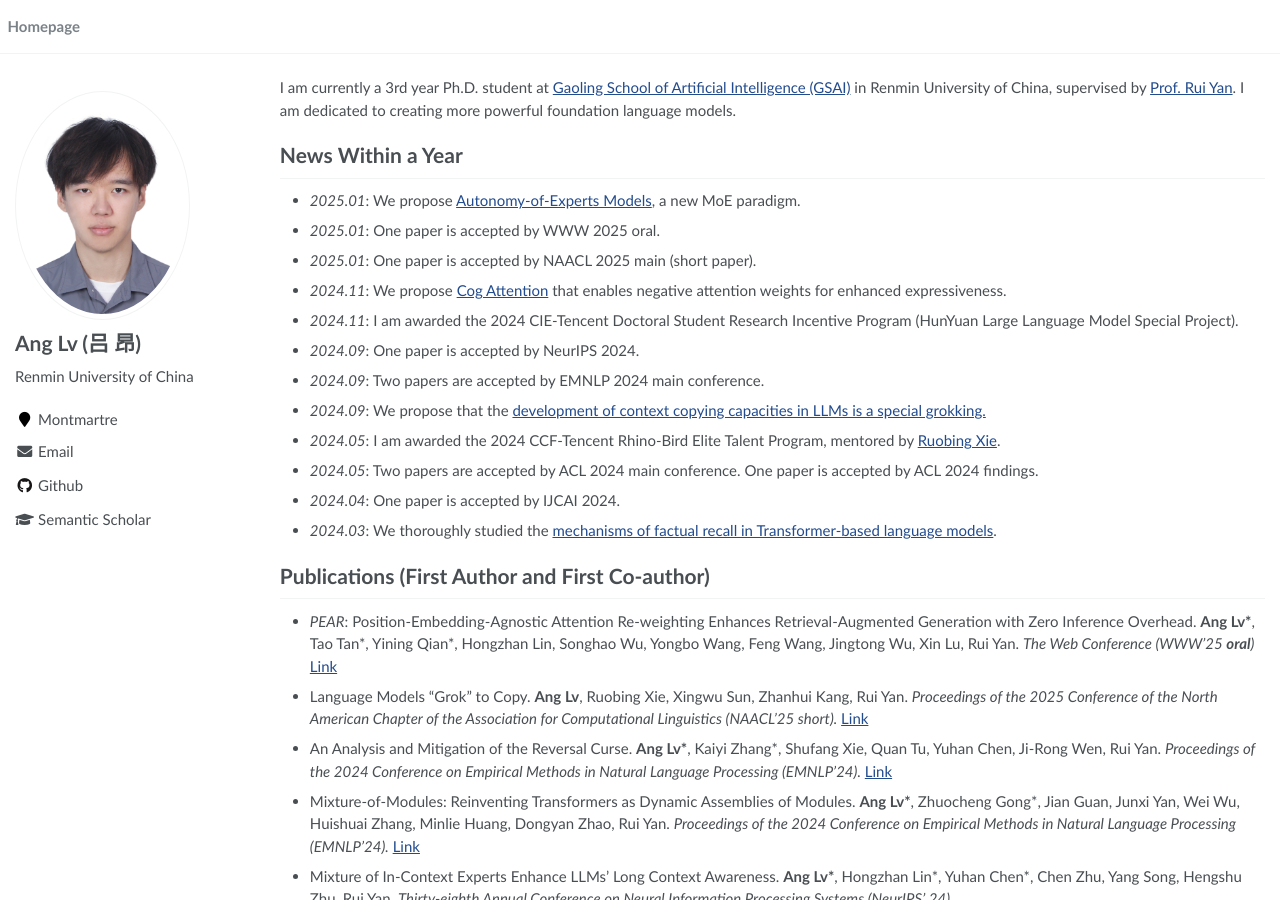
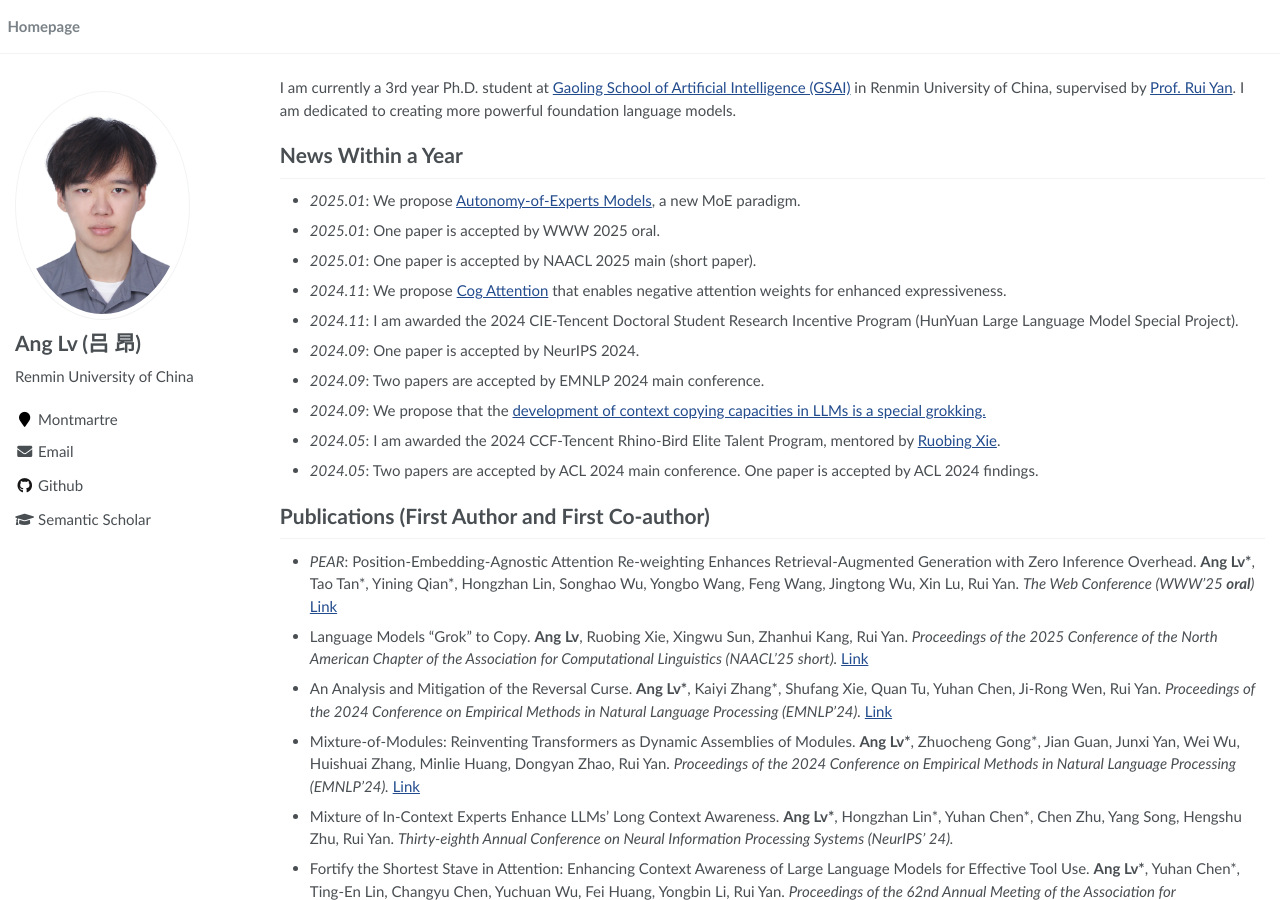
Before and after one commit to trestad/trestad.github.io, a Jekyll site: the page built from _pages/about.md, in a window 1280 px wide and 900 px high. Built offline with Jekyll 4.4.1, drawn with Linux system fonts in a browser that asks for light colours.

Commit message:
Update about.md

```diff
--- a/_pages/about.md
+++ b/_pages/about.md
@@ -33,10 +33,6 @@ I am currently a 3rd year Ph.D. student at [Gaoling School of Artificial Intelli
 - *2024.05*: I am awarded the 2024 CCF-Tencent Rhino-Bird Elite Talent Program, mentored by [Ruobing Xie](https://ruobingxie.github.io/).
 
 - *2024.05*: Two papers are accepted by ACL 2024 main conference. One paper is accepted by ACL 2024 findings.
-
-- *2024.04*: One paper is accepted by IJCAI 2024.
-
-- *2024.03*: We thoroughly studied the [mechanisms of factual recall in Transformer-based language models](https://arxiv.org/abs/2403.19521).
 
 # Publications (First Author and First Co-author)
 
```
